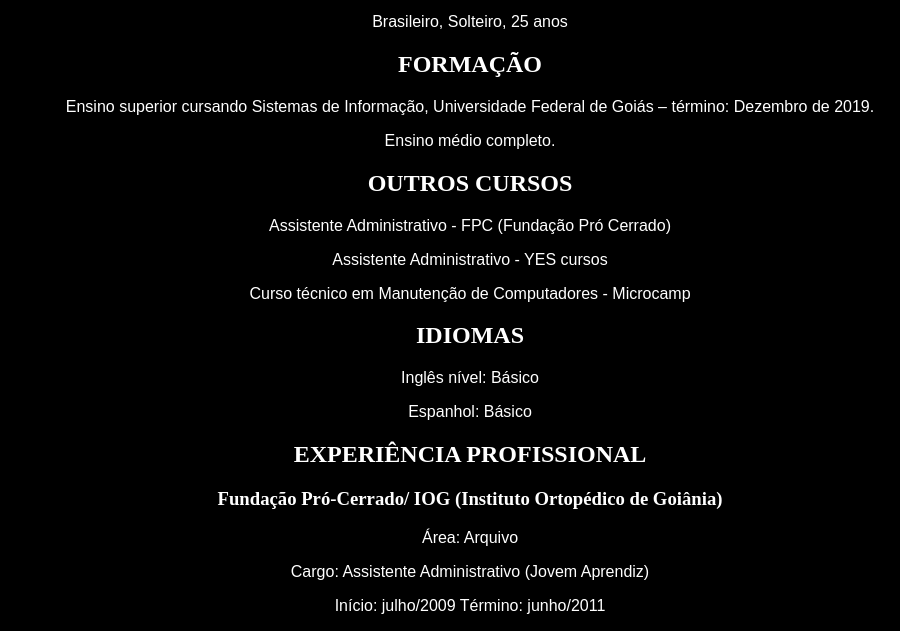
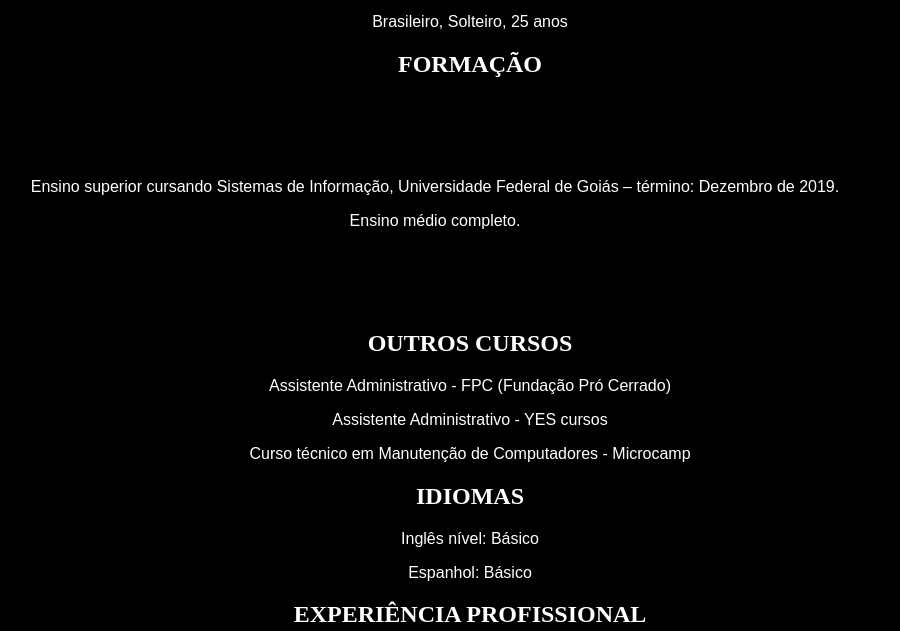
Before and after one commit to jaderhfa/jaderhfa.github.io, a plain HTML site: page index.html in a window 1280 px wide. Shown: the part 101-732 px from the top of the page, without its empty margins (170-1070 px from the left). Drawn offline with Linux system fonts and the light colour scheme.

Commit message:
Teste Adicionando bordas

```diff
--- a/index.html
+++ b/index.html
@@ -30,6 +30,16 @@ p {
     color: white;
     text-align: center;
 }
+
+div {
+    border: white;
+    margin-top: 100px;
+    margin-bottom: 100px;
+    margin-right: 150px;
+    margin-left: 80px;
+    background-color: black;
+}
+
 </style>
 
 
@@ -40,9 +50,10 @@ p {
 <p>Brasileiro, Solteiro, 25 anos</p>
 
 <h2>FORMAÇÃO</h2>
-
+<div>
 <p>  Ensino superior cursando Sistemas de Informação, Universidade Federal de Goiás – término: Dezembro de 2019.</p>
 <p>  Ensino médio completo. </p>
+</div>
 
 <h2>OUTROS CURSOS</h2>
 
```
